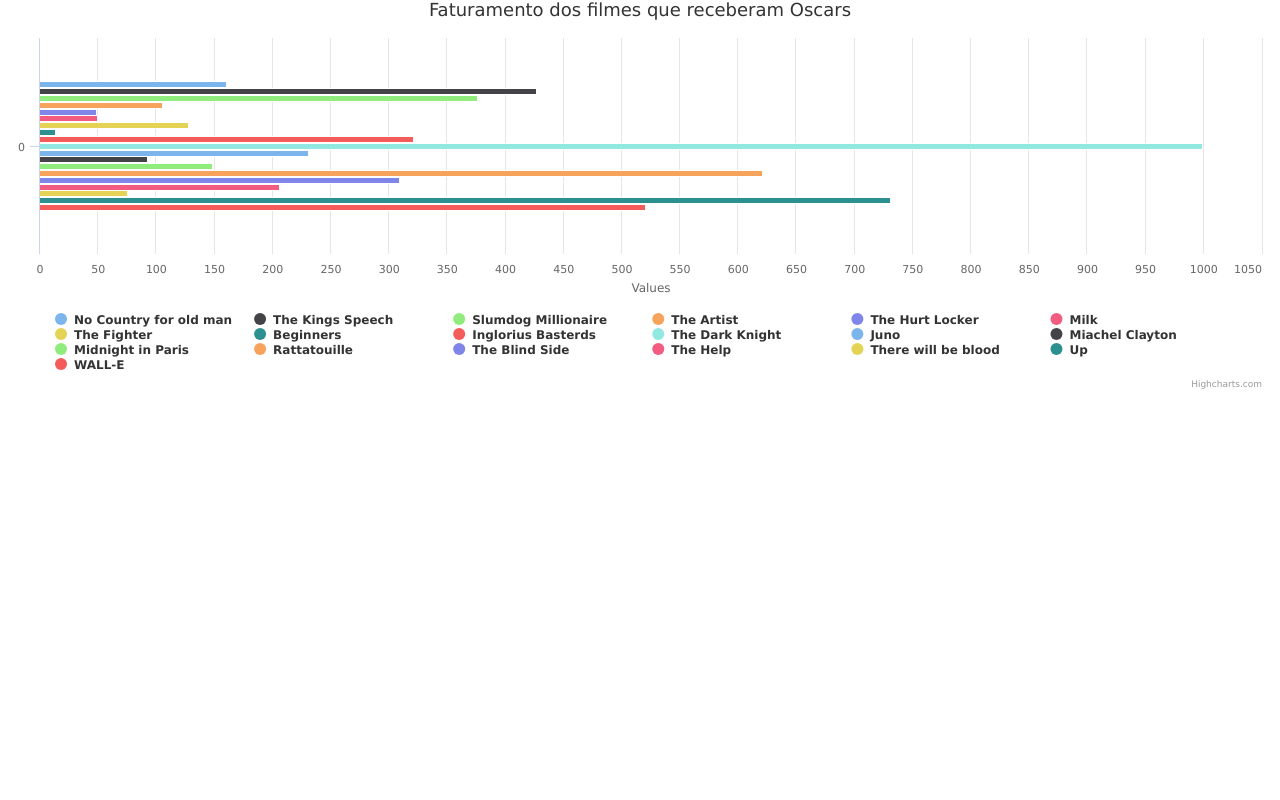
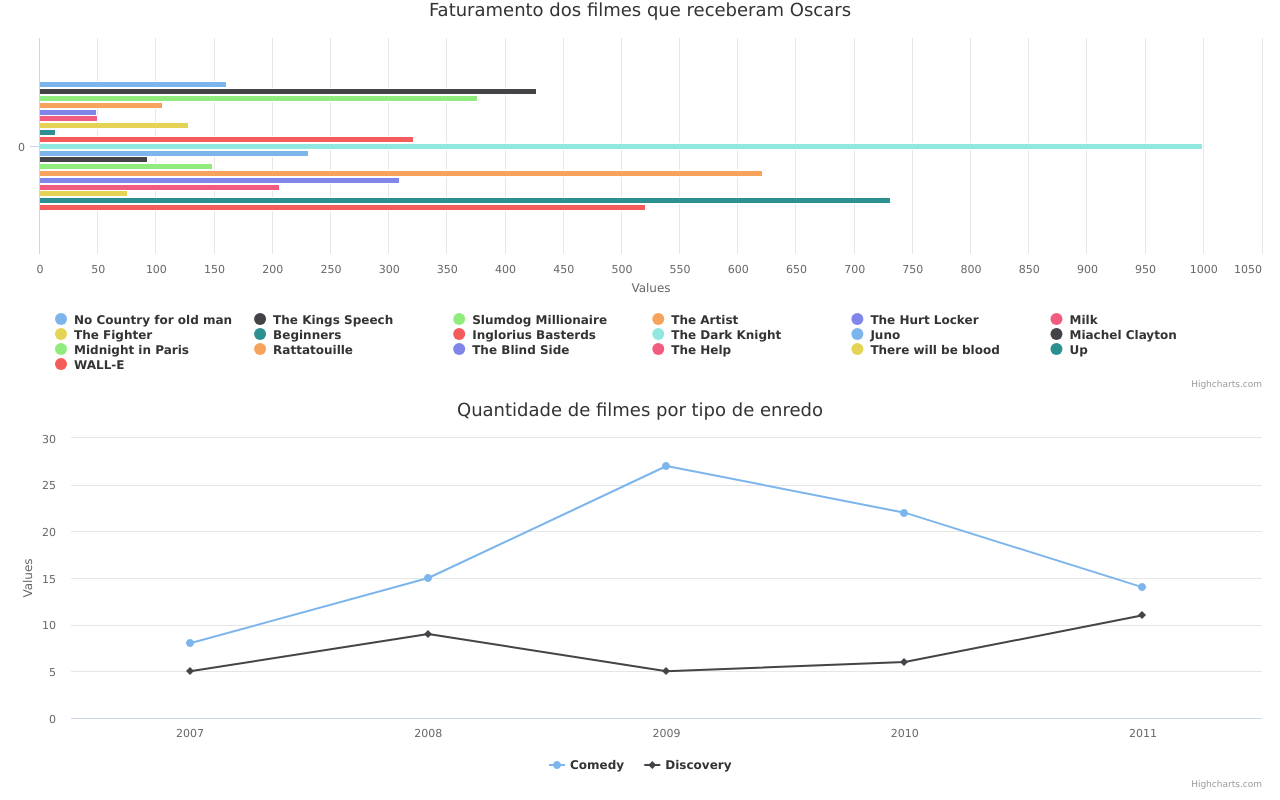
Before and after one commit to SousaItalo/datavis, a plain HTML site: page tarefa2.html in a window 1280 px wide. Shown: the part 416-1216 px from the top of the page. Before the commit the page ends 816 px from the top, so only its background shows below. Drawn offline with nearby package versions, Linux system fonts and the light colour scheme.

Commit message:
Tarefa 2 grafico 3

```diff
--- a/tarefa2.html
+++ b/tarefa2.html
@@ -143,10 +143,32 @@
           }]
         });
       });
+
+    $(function(){
+        $('#container3').highcharts({
+          chart: {
+            type: 'line'
+          },
+          title:{
+            text: 'Quantidade de filmes por tipo de enredo'
+          },
+          xAxis:{
+            categories: ['2007', '2008', '2009', '2010', '2011']
+          },
+          series: [{
+                name:'Comedy',
+                data: [8, 15, 27, 22, 14]
+            },{
+                name:'Discovery',
+                data: [5, 9, 5, 6, 11]
+          }]
+        });
+      });
     </script>
   </head>
   <body>
     <div id="container"></div>
     <div id="container2"></div>
+    <div id="container3"></div>
   </body>
 </html>
```
